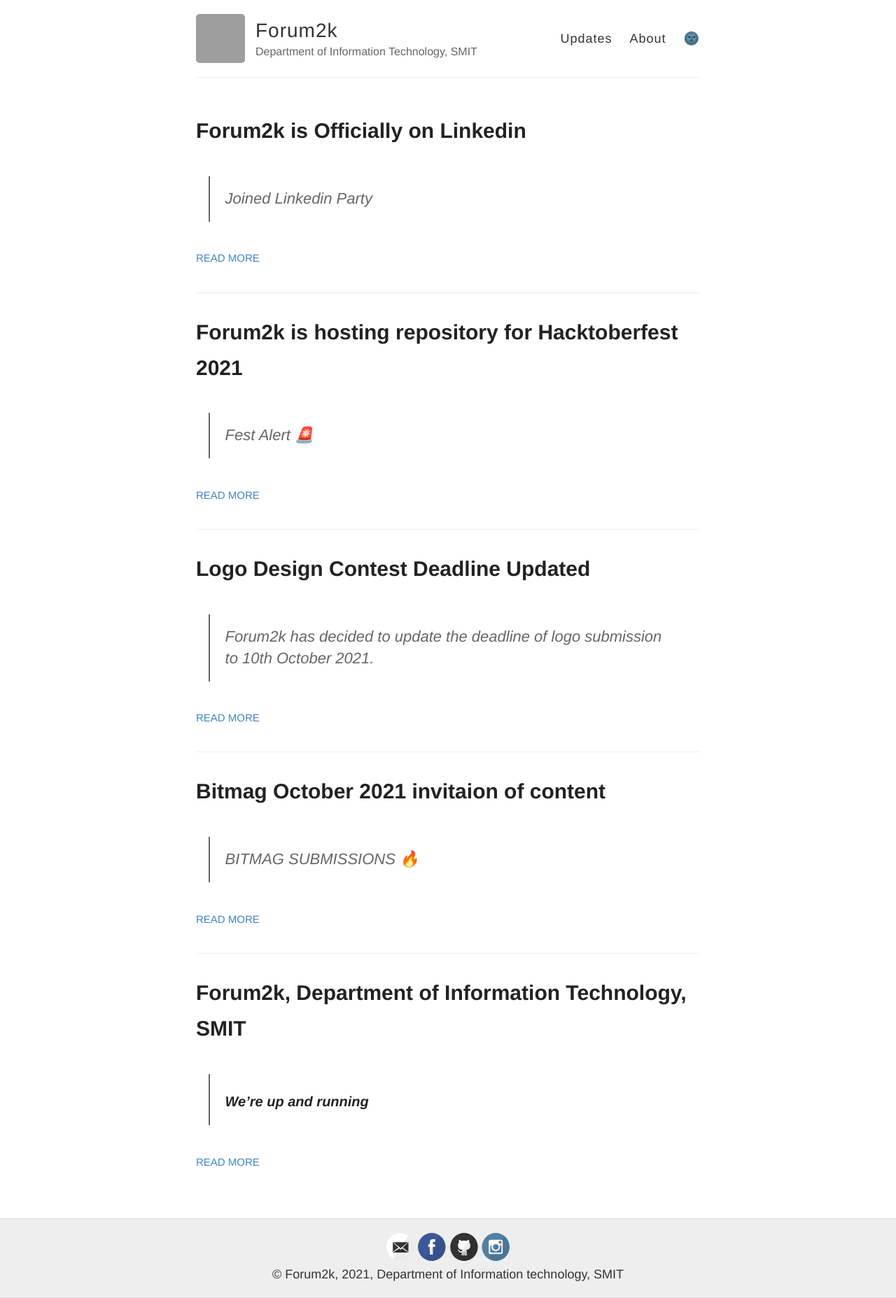
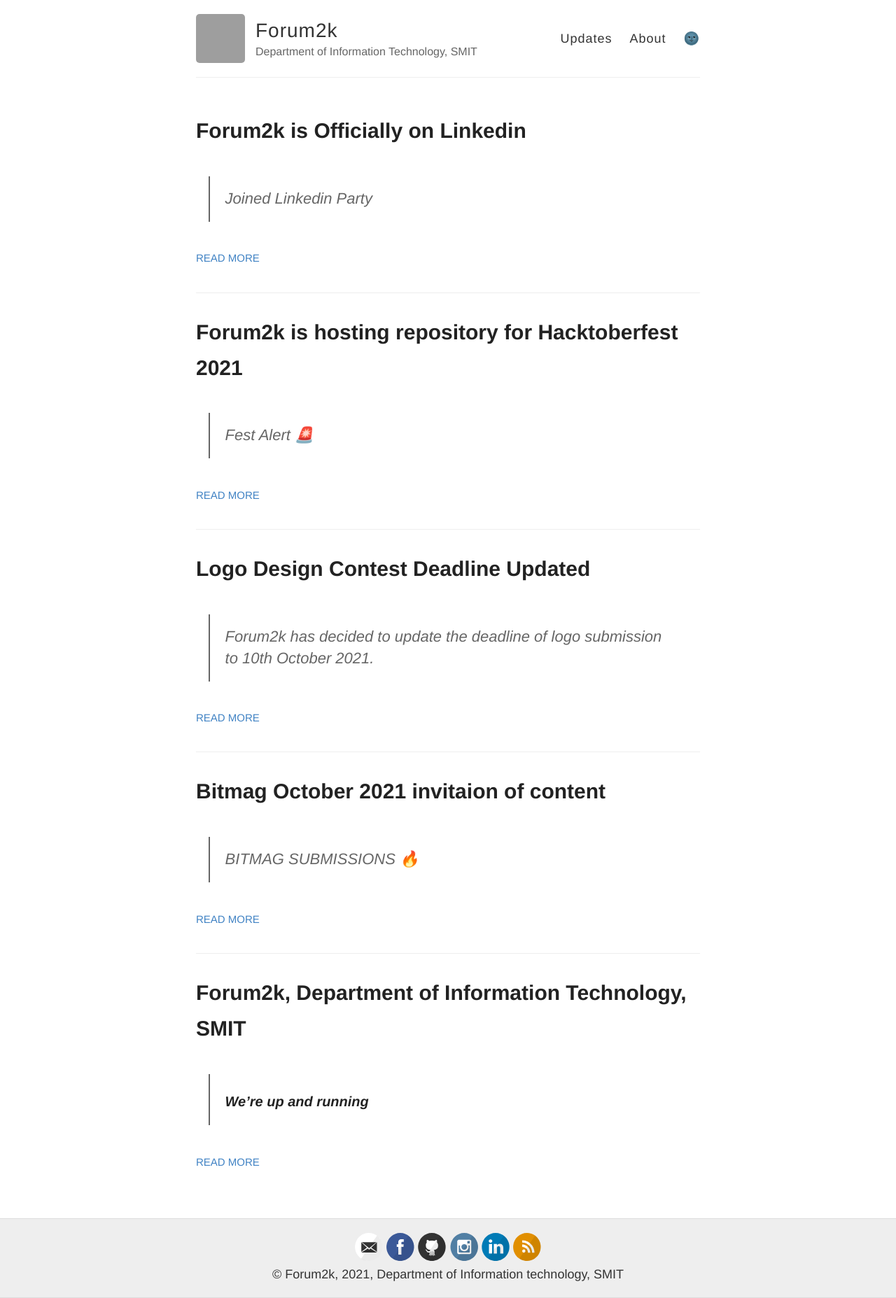
Before and after one commit to umvaishnavi/forum2k-smit.github.io, a Jekyll site: the page built from index.html, in a window 1280 px wide. Shown: the whole page at 70% size. Built offline with Jekyll 4.4.1, drawn with Linux system fonts in a browser that asks for light colours; grey boxes are pictures that could not be loaded.

Commit message:
Linkedin in footer added

```diff
--- a/_config.yml
+++ b/_config.yml
@@ -23,9 +23,9 @@ footer-links:
   flickr:
   github: forum2k-smit/
   instagram: dept_it_smit
-  linkedin:
+  linkedin: forum2k-smit
   pinterest:
-  rss: # just type anything here for a working RSS icon
+  rss: yes # just type anything here for a working RSS icon
   twitter: #jekyllrb
   stackoverflow: # your stackoverflow profile, e.g. "users/50476/bart-kiers"
   youtube: # channel/<your_long_string> or user/<user-name>
--- a/_includes/svg-icons.html
+++ b/_includes/svg-icons.html
@@ -4,7 +4,7 @@
 {% if site.footer-links.flickr %}<a href="https://www.flickr.com/{{ site.footer-links.flickr }}"><i class="svg-icon flickr"></i></a>{% endif %}
 {% if site.footer-links.github %}<a href="https://github.com/{{ site.footer-links.github }}"><i class="svg-icon github"></i></a>{% endif %}
 {% if site.footer-links.instagram %}<a href="https://instagram.com/{{ site.footer-links.instagram }}"><i class="svg-icon instagram"></i></a>{% endif %}
-{% if site.footer-links.linkedin %}<a href="https://www.linkedin.com/in/{{ site.footer-links.linkedin }}"><i class="svg-icon linkedin"></i></a>{% endif %}
+{% if site.footer-links.linkedin %}<a href="https://www.linkedin.com/company/{{ site.footer-links.linkedin }}"><i class="svg-icon linkedin"></i></a>{% endif %}
 {% if site.footer-links.pinterest %}<a href="https://www.pinterest.com/{{ site.footer-links.pinterest }}"><i class="svg-icon pinterest"></i></a>{% endif %}
 {% if site.footer-links.rss %}<a href="{{ site.baseurl }}/feed.xml"><i class="svg-icon rss"></i></a>{% endif %}
 {% if site.footer-links.twitter %}<a href="https://www.twitter.com/{{ site.footer-links.twitter }}"><i class="svg-icon twitter"></i></a>{% endif %}
```
